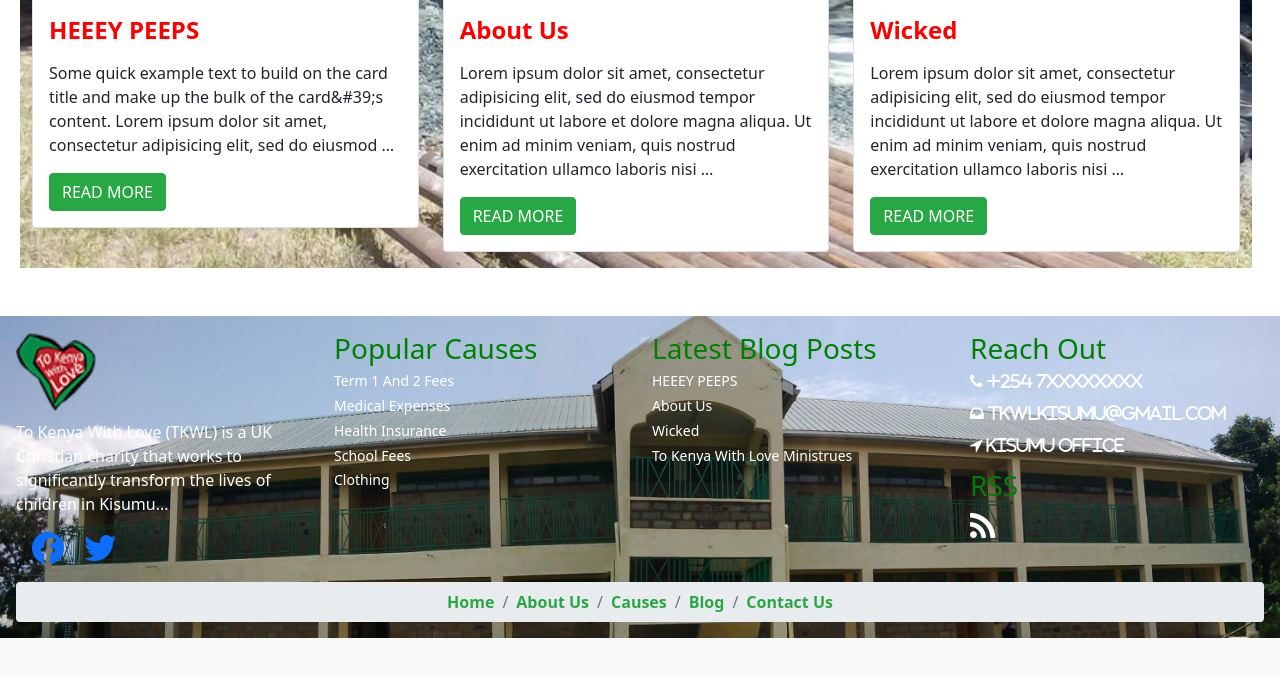
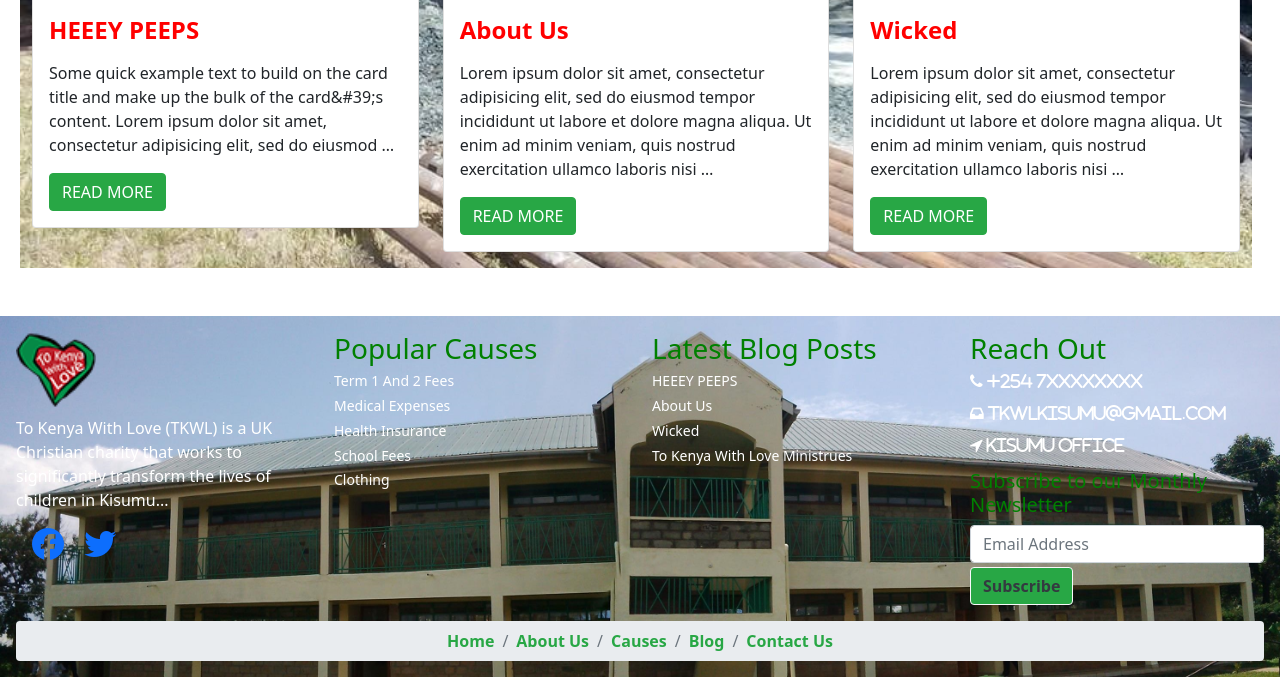
Before and after one commit to Jumaantony/ToKenyaWithLove-backend, a Django app: page / in a window 1280 px wide. Shown: the part 2913-3590 px from the top of the page. Before the commit the page ends 3551 px from the top, so only its background shows below. Run offline with Django 3.2, Linux system fonts and the light colour scheme; data comes from the database, SQL or seed files in the repository; parts of the project's set-up code (start-up, migrations or seed data) failed here and were passed over; some libraries are stand-ins or nearby versions.

Commit message:
configured a subscription option using mailchimp

```diff
--- a/kisumu/templates/base.html
+++ b/kisumu/templates/base.html
@@ -25,8 +25,9 @@
     <nav class="navbar navbar-expand-lg navbar-light bg-success sticky-top">
       <div class="container-fluid">
 
-            <a class="navbar-brand mr-5" href="{% url 'kisumu:index' %}"><img src="{% static 'images/logo.png' %}"
-                                                                     class="img-fluid"></a>
+            <a class="navbar-brand mr-5" href="{% url 'kisumu:index' %}">
+                <img src="{% static 'images/logo.png' %}" class="img-fluid">
+            </a>
             <button class="navbar-toggler" type="button" data-toggle="collapse" data-target="#navbarSupportedContent" aria-controls="navbarSupportedContent" aria-expanded="false" aria-label="Toggle navigation">
             <span class="navbar-toggler-icon"></span>
             </button>
@@ -116,10 +117,7 @@
             <i class="fa fa-location-arrow"> Kisumu Office</i>
           </p>
 
-          <h3 class="foot-title">RSS</h3>
-          <p class="mt-1 p-about medium">
-            <i class="fa fa-rss fa-2x"></i>
-          </p>
+          {% include 'subscribe.html' %}
 
       </div>
 
--- /dev/null
+++ b/kisumu/templates/subscribe.html
@@ -0,0 +1,26 @@
+{% load static %}
+
+<!-- Bootstrap CSS -->
+<link rel="stylesheet" href="https://stackpath.bootstrapcdn.com/bootstrap/5.0.0-alpha1/css/bootstrap.min.css"
+      integrity="sha384-r4NyP46KrjDleawBgD5tp8Y7UzmLA05oM1iAEQ17CSuDqnUK2+k9luXQOfXJCJ4I" crossorigin="anonymous">
+
+
+        <form action="" method="post">
+              <h5 class="foot-title">Subscribe to our Monthly Newsletter</h5>
+              {% csrf_token %}
+              <input class="form-control mr-2" type="email" placeholder="Email Address" aria-label="Email"
+                           name="email">
+              <button class="btn btn-success btn-outline-light mt-1 font-weight-bold text-dark" type="submit">Subscribe
+              </button>
+
+        </form>
+
+        {% if messages %}
+            {% for message in messages %}
+              <div class="alert alert-success">
+                <h5 class="text-light">
+                    {{ message }}
+                </h5>
+              </div>
+            {% endfor %}
+          {% endif %}
--- a/kisumu/urls.py
+++ b/kisumu/urls.py
@@ -9,6 +9,8 @@ urlpatterns = [
     path('about/', views.about, name='about'),
 
     path('causes_list/', views.CauseList.as_view(), name='CauseList'),
+
+    path('<slug:slug>/', views.CauseDetail.as_view(), name='CauseDetail'),
 
     path('blog_list/', views.blog_list, name='blog_list'),
 
@@ -22,6 +24,6 @@ urlpatterns = [
 
     path('search/', views.search, name='search'),
 
-    path('<slug:slug>/', views.CauseDetail.as_view(), name='CauseDetail'),
+    path('', views.subscription, name='subscription')
 
 ]
--- a/kisumu/views.py
+++ b/kisumu/views.py
@@ -1,3 +1,4 @@
+from django.contrib import messages
 from django.db.models import Count
 from django.shortcuts import render, get_object_or_404
 from django.views.generic import ListView, DetailView
@@ -7,6 +8,9 @@ from .forms import CommentForm
 from taggit.models import Tag
 from django.contrib.postgres.search import SearchVector, SearchHeadline, SearchQuery
 from django.core.mail import send_mail
+from django.conf import settings
+from mailchimp_marketing import Client
+from mailchimp_marketing.api_client import ApiClientError
 
 
 # Create your views here.
@@ -19,8 +23,7 @@ def about(request):
 
 
 class CauseList(ListView):
-    queryset = Cause.objects.filter(status='publish').order_by \
-        ('-publish')
+    queryset = Cause.objects.filter(status='publish').order_by('-publish')
     template_name = 'causes_list.html'
     paginate_by = 4
 
@@ -134,3 +137,43 @@ def search(request):
         context = {'search_results': search_results,
                    'query': query}
         return render(request, 'search.html', context)
+
+
+# Mailchimp Settings
+api_key = settings.MAILCHIMP_API_KEY
+server = settings.MAILCHIMP_DATA_CENTER
+list_id = settings.MAILCHIMP_EMAIL_LIST_ID
+
+
+# subscription Logic
+def subscribe(email):
+    """"
+    Contains code handling the communication to the
+    mailchimp to create a contact/member in an audience list
+    """
+    mailchimp = Client
+    mailchimp.set_config({
+        "api_key": api_key,
+        "server": server,
+    })
+
+    member_info = {
+        "email_address": email,
+        "status": "subscribed"
+    }
+
+    try:
+        response = mailchimp.lists.add_list_member(list_id, member_info)
+        print("response: {}".format(response))
+    except ApiClientError as error:
+        print("An exception occured: {}".format(error.text))
+
+
+def subscription(request):
+    if request.method == 'POST':
+        email = request.POST['email']
+        print(email)
+
+        messages.success(request, "Email received. thank You! ")
+
+    return render(request, 'subscribe.html')
--- a/tkwl/settings.py
+++ b/tkwl/settings.py
@@ -273,5 +273,9 @@ EMAIL_HOST_USER = 'odongoanton2@gmail.com'
 EMAIL_PORT_PASSWORD = 'Antony1998'
 EMAIL_USE_TSL = True
 
+# MAILCHIMP CREDENTIALS
+MAILCHIMP_API_KEY = "3dbb4d6abcada94ece9de41909e7f6d9-us6"
+MAILCHIMP_DATA_CENTER = "us6"  # the_last_3_characters_of_your_api_key
+MAILCHIMP_EMAIL_LIST_ID = "16da5bf122"
 
 django_heroku.settings(locals())
```
